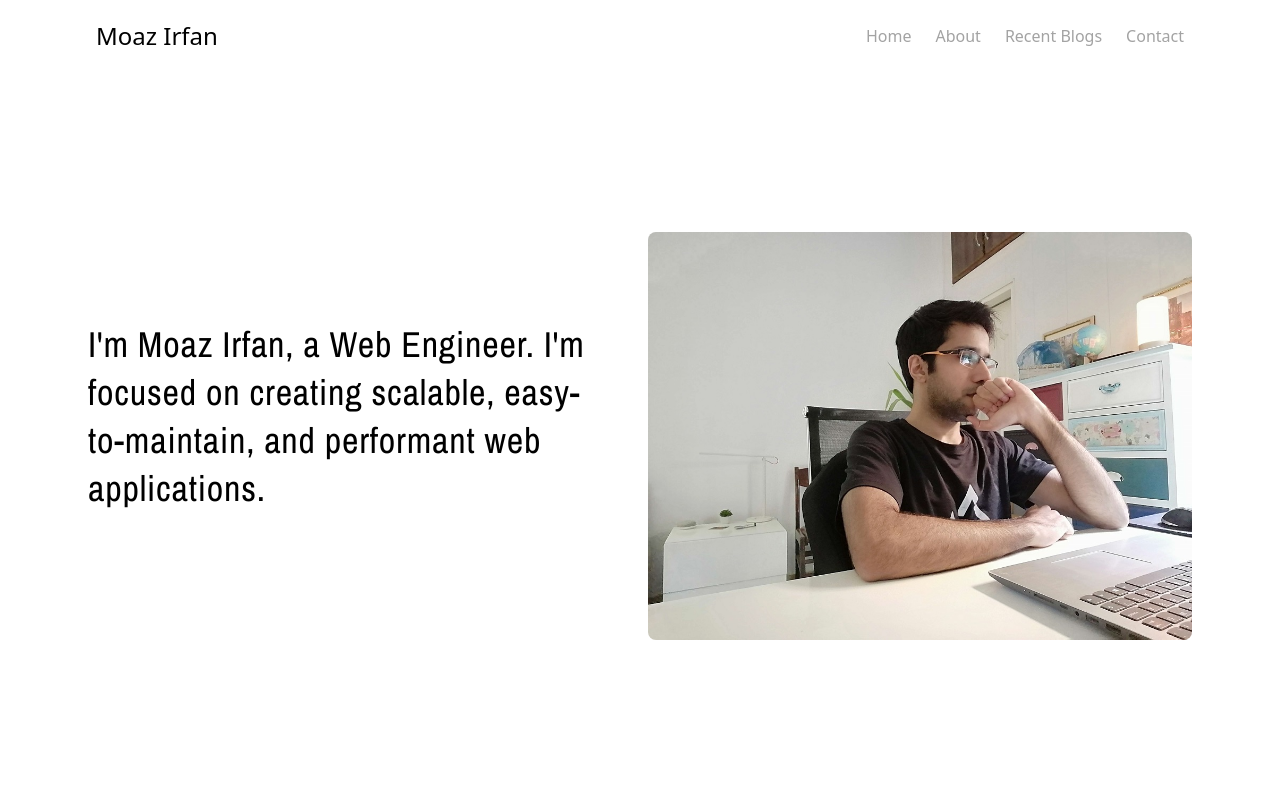
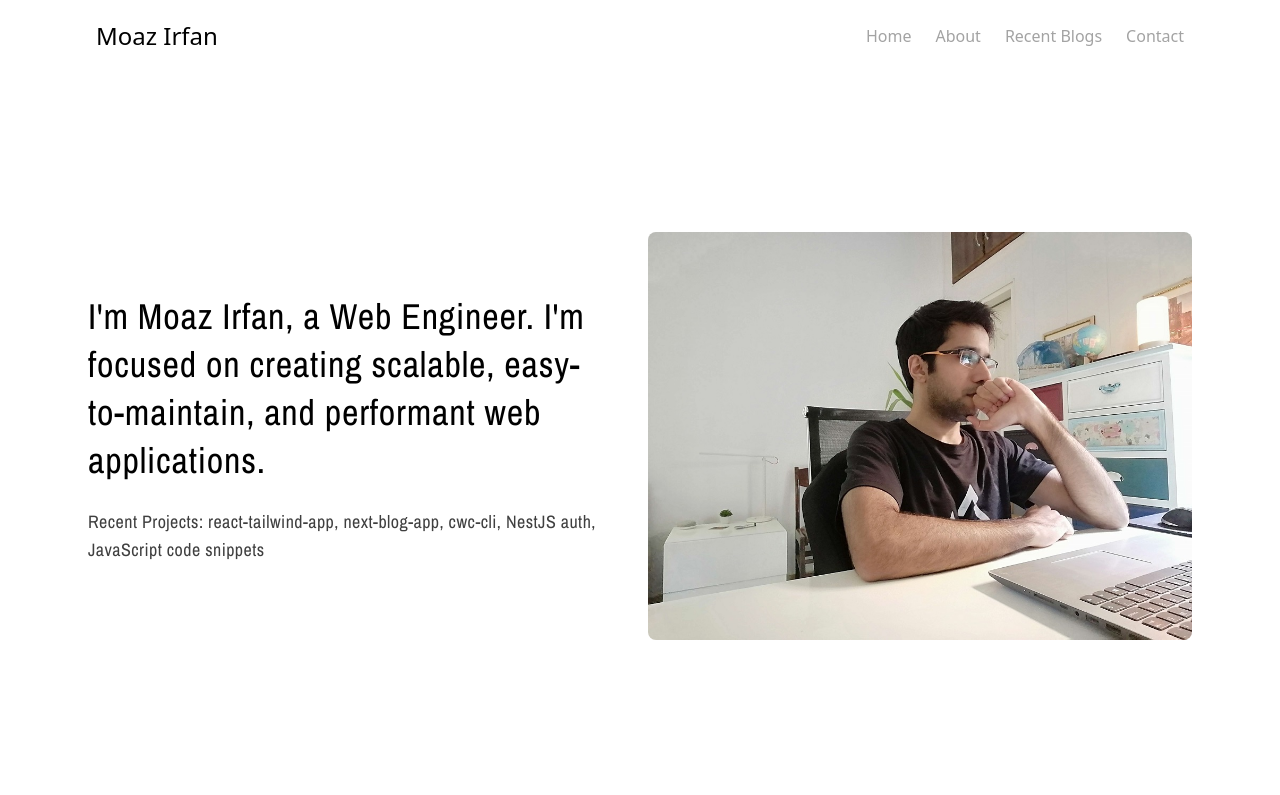
Before and after one commit to MoazIrfan/nextjs-and-tailwind-portfolio, a Next.js app: page / in a window 1280 px wide. Shown: the top 795 px of the page. Built offline with nearby package versions, Linux system fonts and the light colour scheme.

Commit message:
📦 NEW: Add latest project links

```diff
--- a/components/HeroSection.tsx
+++ b/components/HeroSection.tsx
@@ -20,9 +20,12 @@ const HeroSection = () => {
     <section id="home" className="mx-auto max-w-3xl  md:max-w-6xl">
       <div className="flex flex-col items-center justify-center animate-fadeIn animation-delay-2 my-8 py-16 sm:py-32  md:flex-row md:space-x-4 md:text-left">
 
-        <div className="pb-8 md:pr-8 md:w-1/2">
-          <p style={archivo.style}  className="mt-4 mb-6 text-36 leading-48 tracking-.8">
+        <div style={archivo.style} className="pb-8 md:pr-8 md:w-1/2">
+          <p className="mt-4 mb-6 text-36 leading-48 tracking-.8">
             I&#39;m Moaz Irfan, a Web Engineer. I&#39;m focused on creating scalable, easy-to-maintain, and performant web applications.
+          </p>
+          <p className="text-lg tracking-wide font-thin opacity-75">
+            Recent Projects: <a className="hover:underline hover:underline-offset-4" target="_blank" href="https://github.com/MoazIrfan/react-tailwind-app">react-tailwind-app</a>, <a className="hover:underline hover:underline-offset-4" target="_blank" href="https://github.com/MoazIrfan/next-blog-app">next-blog-app</a>, <a className="hover:underline hover:underline-offset-4" target="_blank" href="https://github.com/MoazIrfan/cwc-cli">cwc-cli</a>, <a className="hover:underline hover:underline-offset-4" target="_blank" href="https://github.com/MoazIrfan/NestJS-Authentication-Login-Signup">NestJS auth</a>, <a className="hover:underline hover:underline-offset-4" target="_blank" href="https://github.com/MoazIrfan/JavaScript-code-snippets">JavaScript code snippets</a>
           </p>
         </div>
 
```
